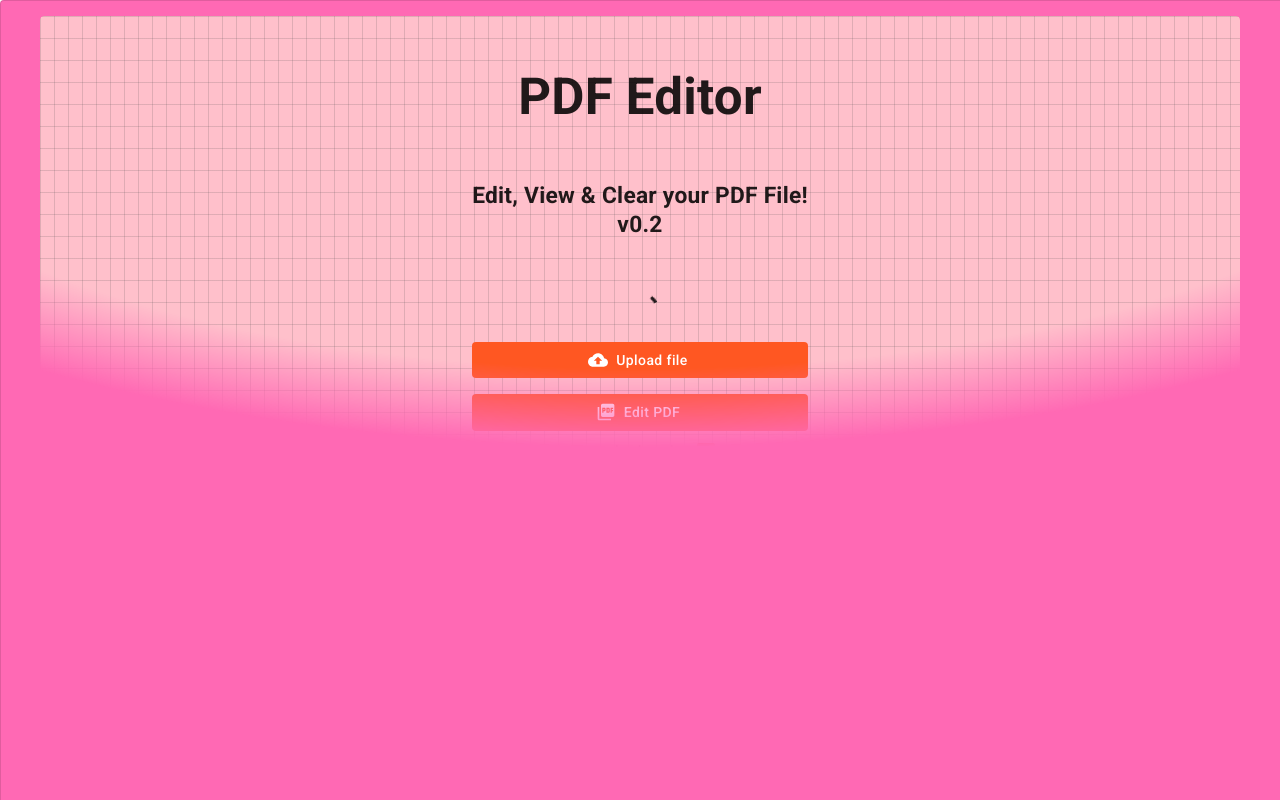
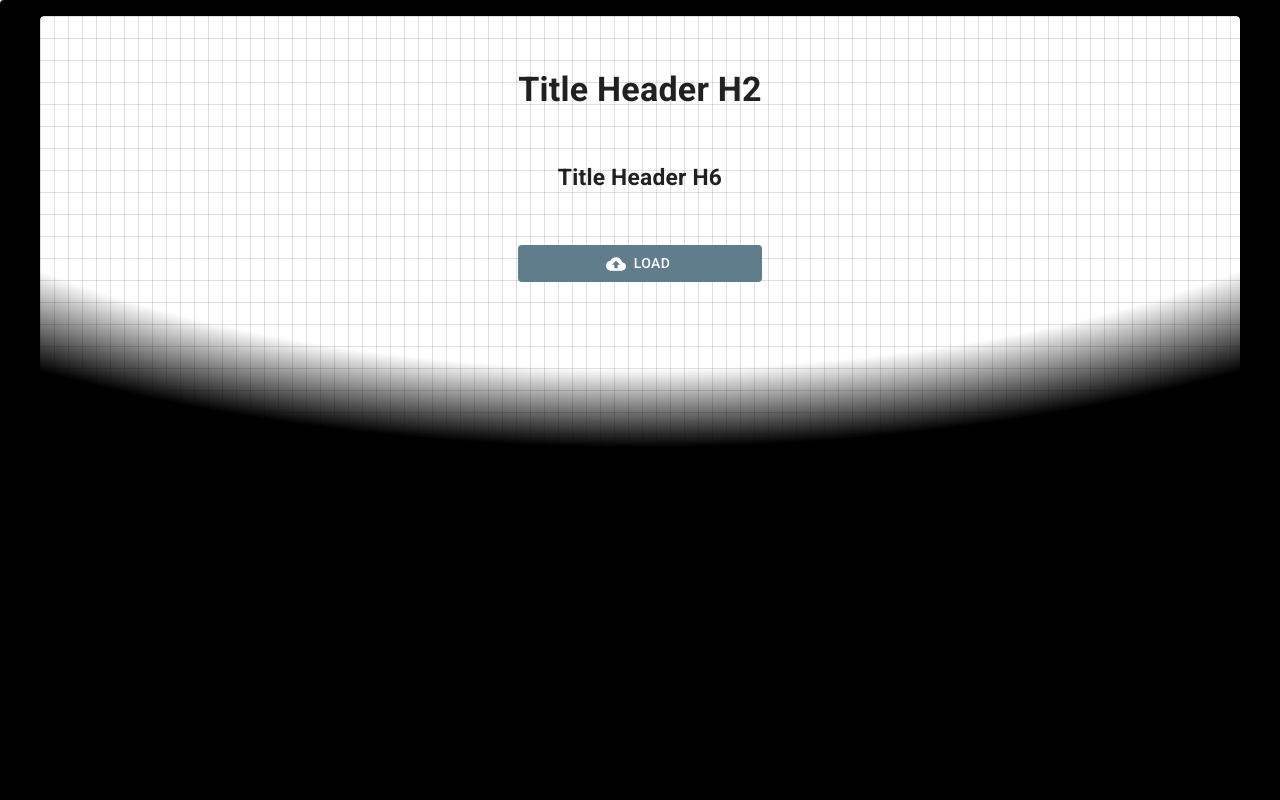
Before and after one commit to vtonu/material-ui-cra-tailwind-ts, a React (Create React App) app: page / in a window 1280 px wide. Built offline with nearby package versions, Linux system fonts and the light colour scheme.

Commit message:
Updated text, colors & removed junk (v0.3)

```diff
--- a/public/index.html
+++ b/public/index.html
@@ -4,7 +4,7 @@
     <meta charset="utf-8" />
     <link rel="icon" href="%PUBLIC_URL%/favicon.ico" />
     <meta name="viewport" content="initial-scale=1, width=device-width" />
-    <title>PDF Editor</title>
+    <title>🎪 React App, MUI, TailwindCSS & TypeScript Boilerplate Template (v0.3)</title>
     <!-- Fonts to support Material Design -->
     <link rel="preconnect" href="https://fonts.googleapis.com" />
     <link rel="preconnect" href="https://fonts.gstatic.com" crossorigin />
--- a/src/App.tsx
+++ b/src/App.tsx
@@ -2,14 +2,12 @@ import * as React from 'react';
 import Container from '@mui/material/Container';
 import Typography from '@mui/material/Typography';
 import Button from '@mui/material/Button';
+import Box from '@mui/material/Box';
+import OutlinedCard from './blackBackground';
+import { styled } from '@mui/material/styles';
+import { blueGrey } from '@mui/material/colors';
+import CircularProgress from './terms';
 import CloudUploadIcon from '@mui/icons-material/CloudUpload';
-import PictureAsPdfIcon from '@mui/icons-material/PictureAsPdf';
-import { styled } from '@mui/material/styles';
-import Box from '@mui/material/Box';
-import OutlinedCard from './pdfViewerCard';
-import { deepOrange } from '@mui/material/colors';
-import Checkbox from '@mui/material/Checkbox';
-import CircularProgress from './terms';
 
 const VisuallyHiddenInput = styled('input')({
   clip: 'rect(0 0 0 0)',
@@ -40,7 +38,6 @@ export default function App() {
   return (
     <body>
       <OutlinedCard />
-
       <Container
         maxWidth="lg"
         sx={{
@@ -48,64 +45,32 @@ export default function App() {
           borderRadius: '4px',
           display: 'flex',
           justifyContent: 'center',
-          backgroundColor: 'pink',
+          backgroundColor: 'white',
         }}
         className="absolute bottom-0 left-0 right-0 top-0 bg-[linear-gradient(to_right,#4f4f4f2e_1px,transparent_1px),linear-gradient(to_bottom,#4f4f4f2e_1px,transparent_1px)] bg-[size:14px_22px] [mask-image:radial-gradient(ellipse_80%_50%_at_50%_0%,#000_90%,transparent_110%)]">
         <div className="my-2 text-center ">
-          <Typography variant="h4" component="h1">
-            <h2>PDF Editor</h2>
-            <h6>
-              Edit, View & Clear your PDF File! <br></br>v0.2
-            </h6>
-            <CircularProgress />
+          <Typography variant="h4" component="h6">
+            <h4>Title Header H2</h4>
+            <h6>Title Header H6</h6>
           </Typography>
           <Box sx={{ display: 'grid', gap: 2 }}>
             <Button
               disableElevation
-              component="label"
-              role={undefined}
               variant="contained"
-              tabIndex={-1}
               startIcon={<CloudUploadIcon />}
               sx={{
-                bgcolor: deepOrange[500],
+                bgcolor: blueGrey[500],
                 textTransform: 'none',
                 '&:hover': {
-                  bgcolor: deepOrange[700],
+                  bgcolor: blueGrey[700],
                 },
               }}>
-              Upload file
-              <VisuallyHiddenInput type="file" />
+              LOAD
             </Button>
-            <Button
-              disableElevation
-              variant="contained"
-              startIcon={<PictureAsPdfIcon />}
-              sx={{
-                bgcolor: deepOrange[500],
-                textTransform: 'none',
-                '&:hover': {
-                  bgcolor: deepOrange[700],
-                },
-              }}>
-              Edit PDF
-            </Button>
-          </Box>
-          <Box className="flex items-center justify-center">
-            <Typography sx={{ fontSize: 14, fontWeight: 400 }}>Remove checkmarks</Typography>
-            <Checkbox
-              defaultChecked
-              disableRipple
-              sx={{
-                color: deepOrange[800],
-                '&.Mui-checked': {
-                  color: deepOrange[600],
-                },
-              }}
-            />
           </Box>
         </div>
       </Container>
+      <CircularProgress />
     </body>
   );
 }
--- a/src/pdfViewerCard.tsx
+++ b/src/blackBackground.tsx
@@ -2,7 +2,6 @@ import * as React from 'react';
 import Box from '@mui/material/Box';
 import Card from '@mui/material/Card';
 import CardContent from '@mui/material/CardContent';
-import { Paper } from '@mui/material';
 
 const card = (
   <React.Fragment>
@@ -15,7 +14,7 @@ export default function OutlinedCard() {
     <Box>
       <Card
         variant="outlined"
-        sx={{ background: 'hotpink', position: 'fixed', width: '1920px', height: '1080px' }}>
+        sx={{ background: 'black', position: 'fixed', width: '1920px', height: '1080px' }}>
         {card}
       </Card>
     </Box>
```
Also changed, not shown: 1 other file (tests, documents, lock files or other folders).
